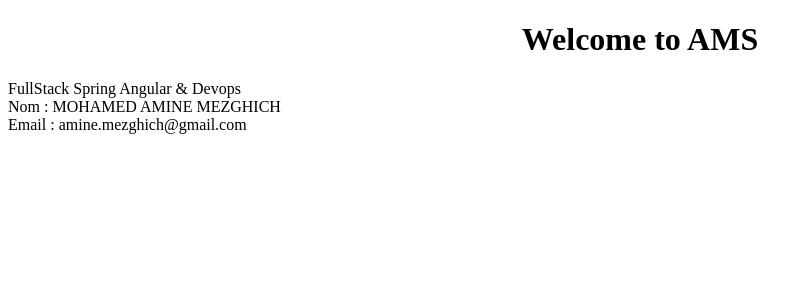
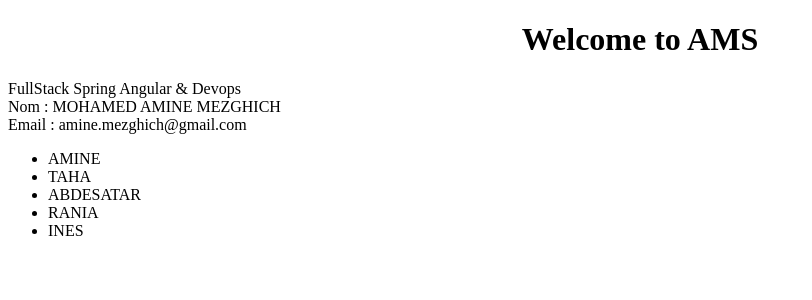
Before and after one commit to TimoumiRaouf/CafeManouba, an Angular app: page / in a window 1280 px wide. Shown: the top 300 px of the page, without its empty margins (0-812 px from the left). Built offline with nearby package versions, Linux system fonts and the light colour scheme.

Commit message:
exo 1 fini

```diff
--- a/src/app/app.html
+++ b/src/app/app.html
@@ -5,3 +5,7 @@
 Nom : {{nom|uppercase}}
 <br/>
 Email : {{email}}
+<br/>
+<ul>
+    <li *ngFor="let nom of noms">{{nom|uppercase}}</li>
+</ul>
--- a/src/app/app.ts
+++ b/src/app/app.ts
@@ -11,4 +11,6 @@ export class App {
 
   nom:string  ="Mohamed Amine mezghich";
   email:string ="amine.mezghich@gmail.com";
+
+  noms:string[]=["amine","taha","abdesatar","rania","ines"]
 }
```
